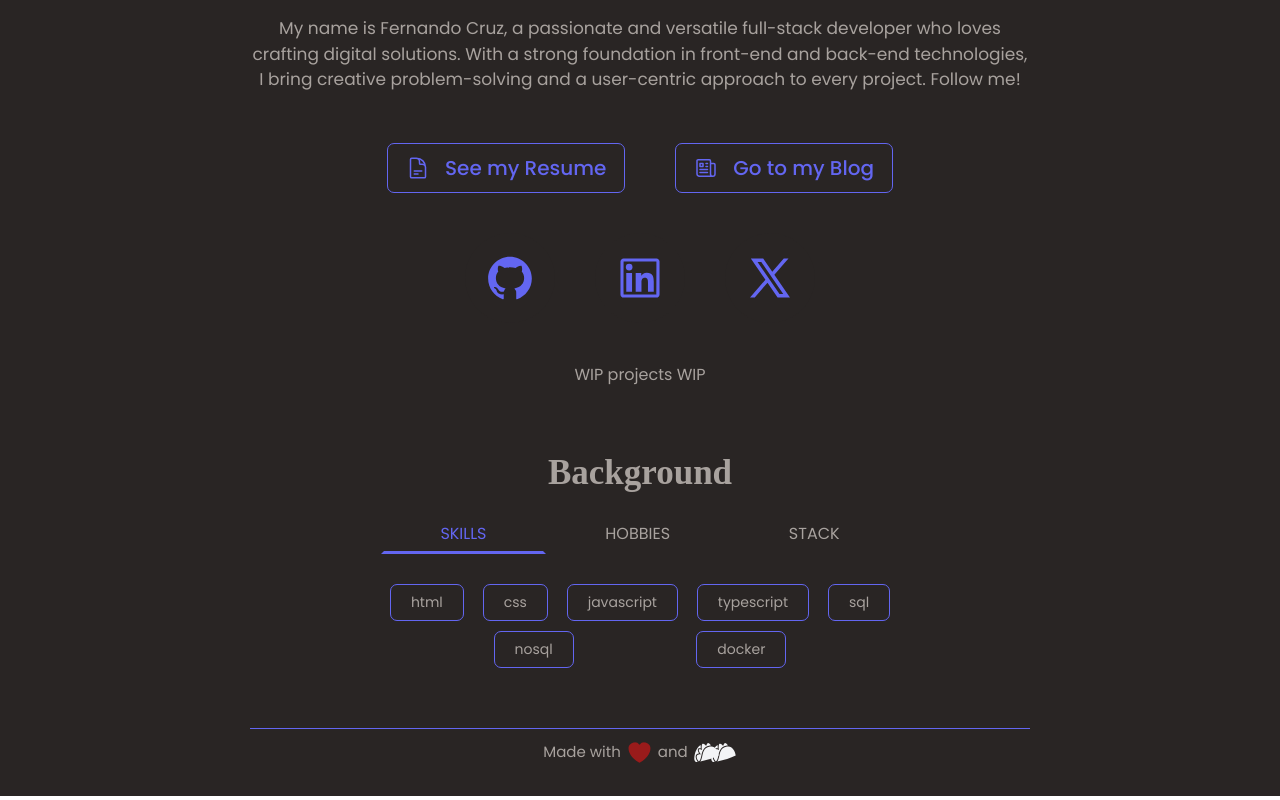
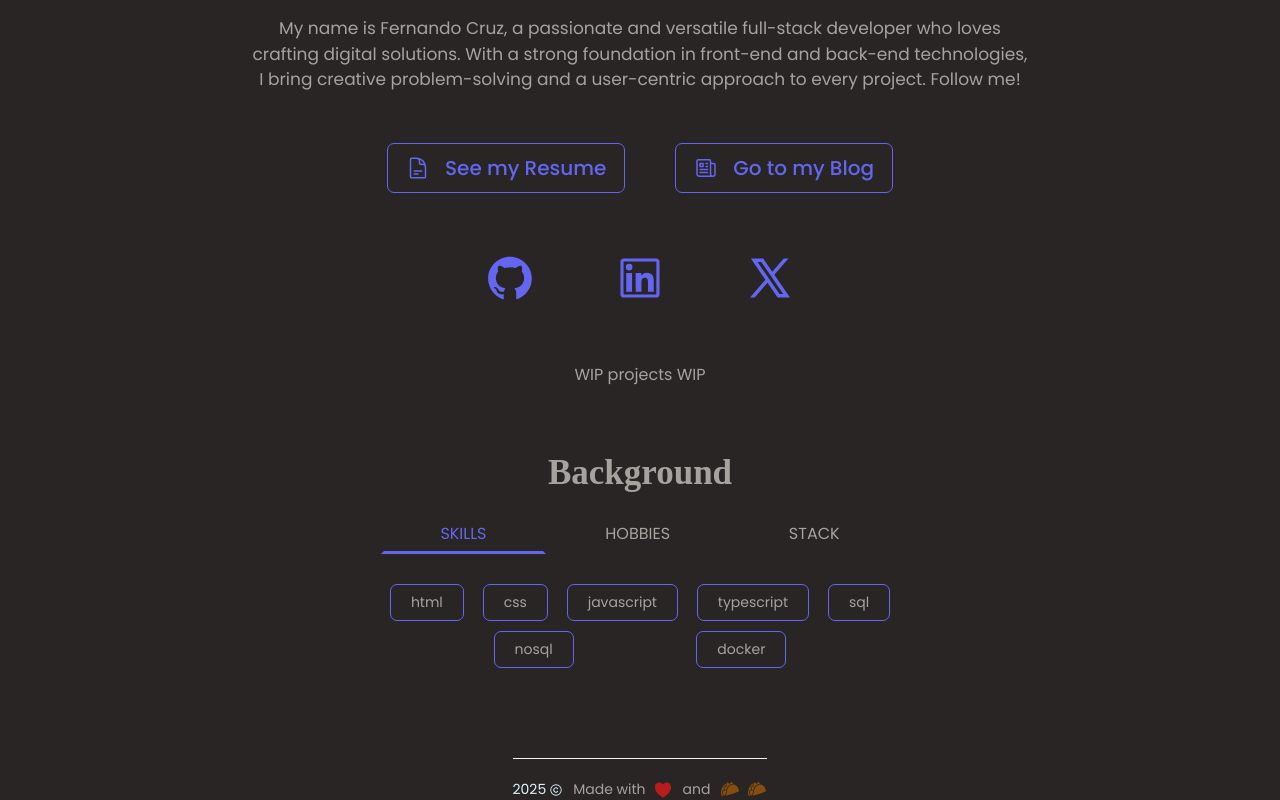
Before and after one commit to fkurusu7/bloggy-ui, a React (Vite) app: page /me in a window 1280 px wide. Shown: the part 404-1204 px from the top of the page. Built offline with nearby package versions, Linux system fonts and the light colour scheme; a web font is replaced by a local one.

Commit message:
add footer component

```diff
--- a/src/features/blog/BlogAppLayout.tsx
+++ b/src/features/blog/BlogAppLayout.tsx
@@ -1,6 +1,7 @@
 import { Outlet } from 'react-router-dom';
 import BlogHeader from './BlogHeader';
 import SearchAndTags from './SearchAndTags';
+import Footer from './Footer';
 
 function BlogAppLayout() {
   return (
@@ -10,7 +11,7 @@ function BlogAppLayout() {
         <Outlet />
         <SearchAndTags />
       </main>
-      <footer className="blog__footer">Footer</footer>
+      <Footer />
     </div>
   );
 }
--- /dev/null
+++ b/src/features/blog/Footer.tsx
@@ -0,0 +1,24 @@
+import { GiTacos } from 'react-icons/gi';
+import { HiHeart } from 'react-icons/hi2';
+import { PiCopyright } from 'react-icons/pi';
+
+function Footer() {
+  return (
+    <footer className="blog__footer footer">
+      <span className="footer__copy">
+        {new Date().getFullYear()}
+        <PiCopyright />
+      </span>
+      <span className="footer__heart">
+        Made with <HiHeart />
+      </span>
+      <span>and</span>
+      <span className="footer__tacos">
+        <GiTacos />
+        <GiTacos />
+      </span>
+    </footer>
+  );
+}
+
+export default Footer;
--- a/src/features/me/Me.tsx
+++ b/src/features/me/Me.tsx
@@ -1,21 +1,13 @@
-import { GiTacos } from 'react-icons/gi';
-import { HiHeart } from 'react-icons/hi2';
-
 import MeHeader from './MeHeader';
 import MeMain from './MeMain';
+import Footer from '../blog/Footer';
 
 function Me() {
   return (
     <div className="container-me">
       <MeHeader />
       <MeMain />
-      <footer className="me-footer">
-        Made with <HiHeart /> and
-        <span>
-          <GiTacos />
-          <GiTacos />
-        </span>
-      </footer>
+      <Footer />
     </div>
   );
 }
--- a/src/styles/base/_base.scss
+++ b/src/styles/base/_base.scss
@@ -66,3 +66,41 @@ input {
   border-radius: var(--border-radius-md);
   color: var(--color-grey-100);
 }
+
+// Footer for Me and Blog pages
+.footer {
+  display: flex;
+  align-items: flex-start;
+  justify-content: center;
+  gap: 1rem;
+
+  border-top: 1px solid var(--color-silver-700);
+  font-size: 1.4rem;
+  margin-top: 3rem;
+  padding-top: 2rem;
+
+  &__heart,
+  &__tacos,
+  &__copy {
+    display: flex;
+    align-items: center;
+    gap: 0.7rem;
+  }
+  &__copy {
+    color: var(--color-blue-700);
+    gap: 0.3rem;
+  }
+  &__heart > svg {
+    color: var(--color-red-700);
+  }
+  &__tacos > svg {
+    color: var(--color-yellow-100);
+  }
+  &__heart,
+  &__tacos {
+    & svg {
+      width: 2rem;
+      height: 2rem;
+    }
+  }
+}
--- a/src/styles/blog/_blog.scss
+++ b/src/styles/blog/_blog.scss
@@ -6,7 +6,7 @@
 
     display: grid;
     grid-template-columns: 10rem 3fr 10rem;
-    grid-template-rows: 9rem 1fr 5rem;
+    grid-template-rows: 8rem 1fr 11rem;
   }
 
   &__header {
```
